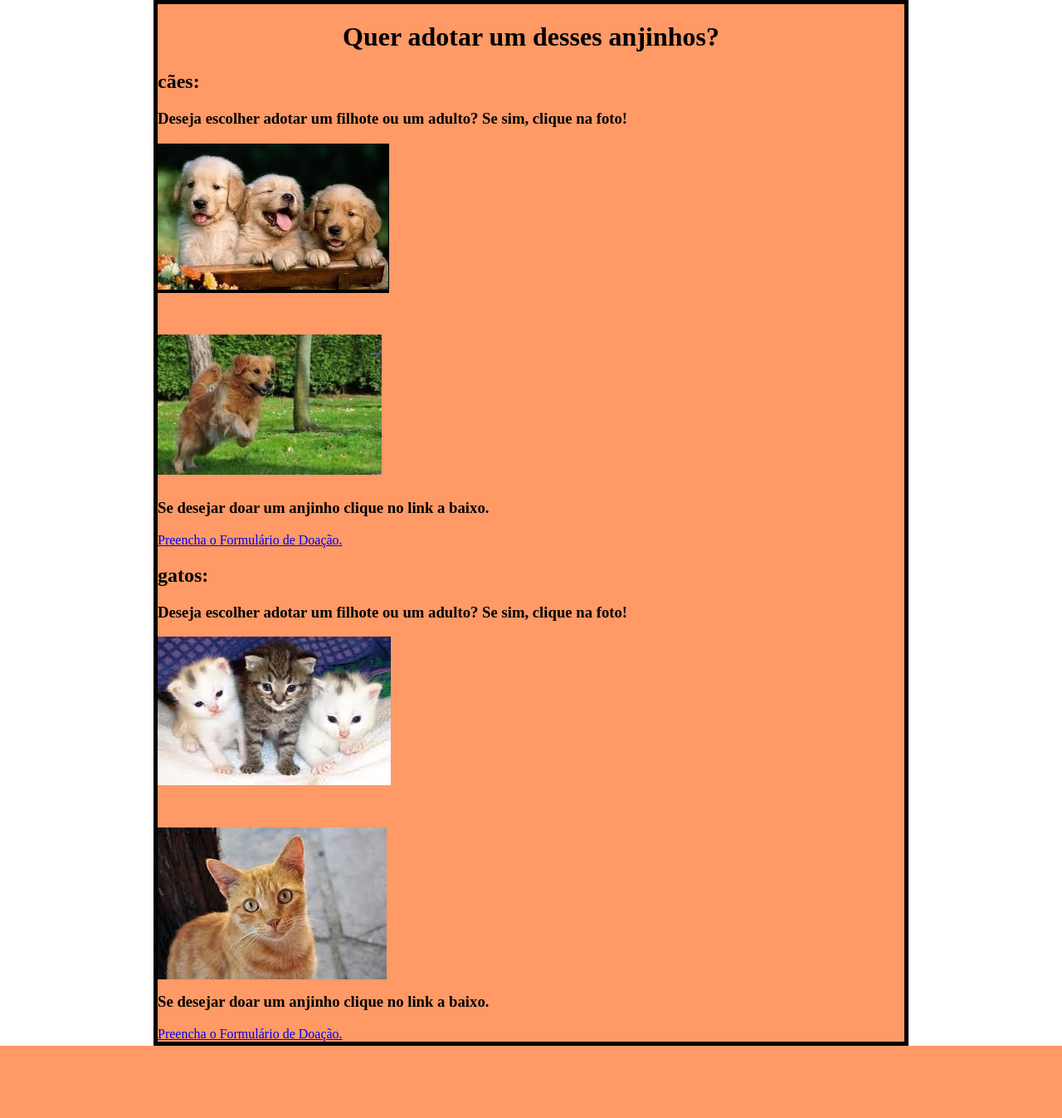
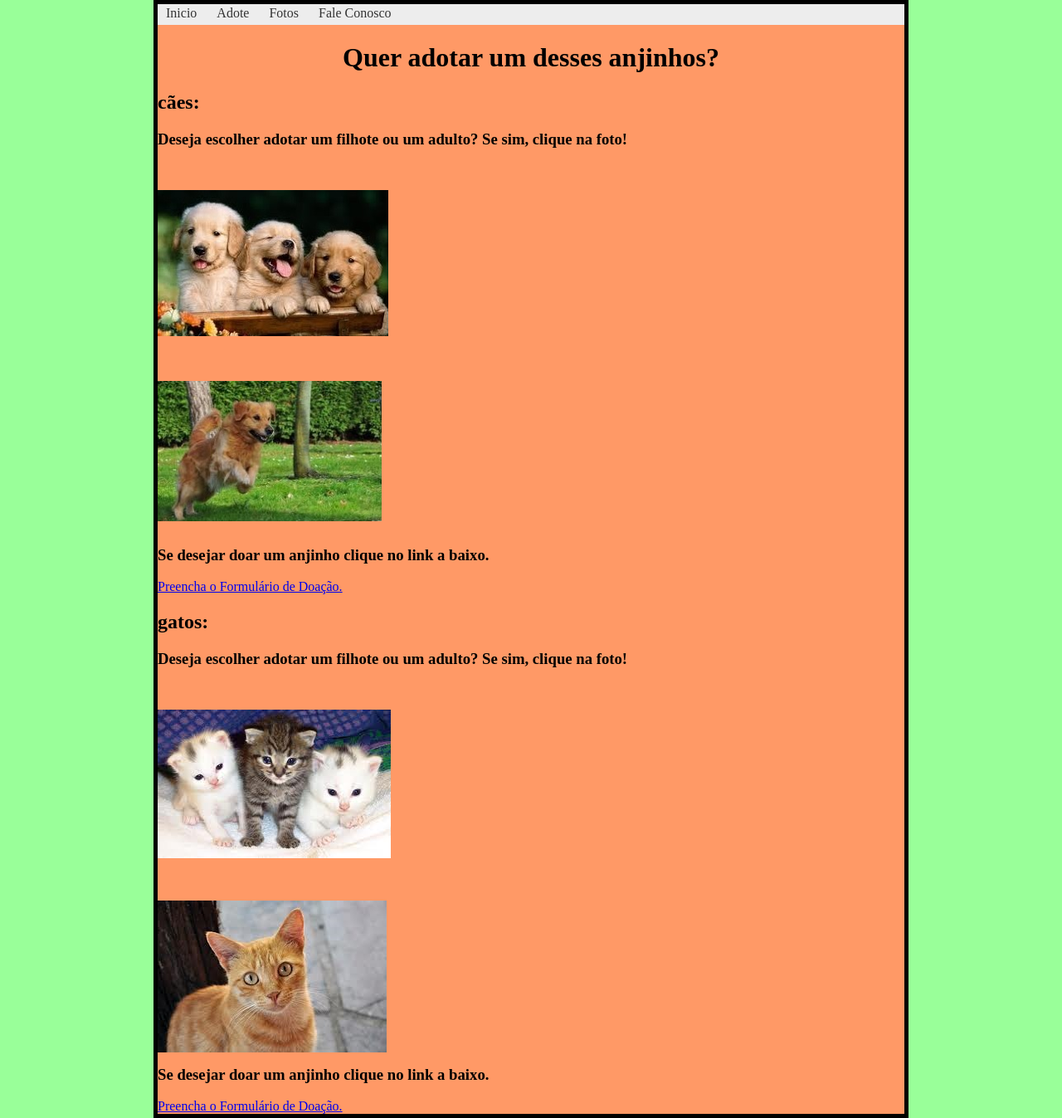
Before and after one commit to lauramoura/sistemadeadocaoedoacao, a PHP site: page / in a window 1280 px wide. Shown: the whole page at 83% size. Before the commit the page ends 1260 px from the top, so only its background shows below. Run offline with PHP 8.4, Linux system fonts and the light colour scheme.

Commit message:
projeto inicial

```diff
--- a/index.php
+++ b/index.php
@@ -4,24 +4,28 @@
         <title>Abrigo de Animais</title>
         <style type ="text/css">
             body {
-                    margin:0;
-                    padding:0;
-                 }
+                           margin:0;
+                           padding:0;
+                        }
              div.cachorro1{
                            width: 279px;
                            height: 180px;
-                           background-color: black;
+                           margin-top: 50px;
+
                         }
 
              div.cachorro2{
                            width: 280px;
                            height: 180px;
                            margin-top: 50px;
+
                         }
             div.gato1{
 
                            width: 280px;
                            height: 180px;
+                           margin-top: 50px;
+
 
                         }
             div.gato2{
@@ -29,6 +33,7 @@
                            width: 280px;
                            height: 180px;
                            margin-top: 50px;
+
                         }
             div.principal{
                            width: 900px;
@@ -39,12 +44,53 @@
                            background-color: FF9966;
                            height: auto;
                         }
+            div.fora{
+                           background-color: 99FF99;
 
+
+                        }
+
+            #menu ul {
+            padding:0px;
+            margin:0px;
+            background-color:#EDEDED;
+            list-style:none;
+            width: 900px;
+                        }
+
+            #menu ul li {
+            display: inline;
+
+                        }
+
+            #menu ul li a {
+            padding: 2px 10px;
+            display: inline-block;
+            background-color:#EDEDED;
+            color: #333;
+            text-decoration: none;
+            border-bottom:3px solid #EDEDED;
+                        }
+
+            #menu ul li a:hover {
+            background-color:#D6D6D6;
+            color: #6D6D6D;
+            border-bottom:3px solid #EA0000;
+                        }
 
         </style>
      </head>
+     <div class="fora">
      <body>
         <div class="principal">
+            <div id="menu">
+         <ul>
+		<li><a href="#Inicio">Inicio</a></li>
+		<li><a href="#Adote">Adote</a></li>
+		<li><a href="#Fotos">Fotos</a></li>
+		<li><a href="#Fale-conosco">Fale Conosco</a></li>
+        </ul>
+     </div>
         <center><h1>Quer adotar um desses anjinhos?</h1></center>
         <h2>cães:</h2>
         <h3>Deseja escolher adotar um filhote ou um adulto? Se sim, clique na foto!</h3>
@@ -70,5 +116,5 @@
         <a href="CadastroDoacao">Preencha o Formulário de Doação.</a>
         </div>
      </body>
-
+     </div>
 </html>
```
Also changed, not shown: CadastroAdocao.php (+37 -7 lines), CadastroDoacao.php (+8 -6 lines), patinha.jpg (added).
